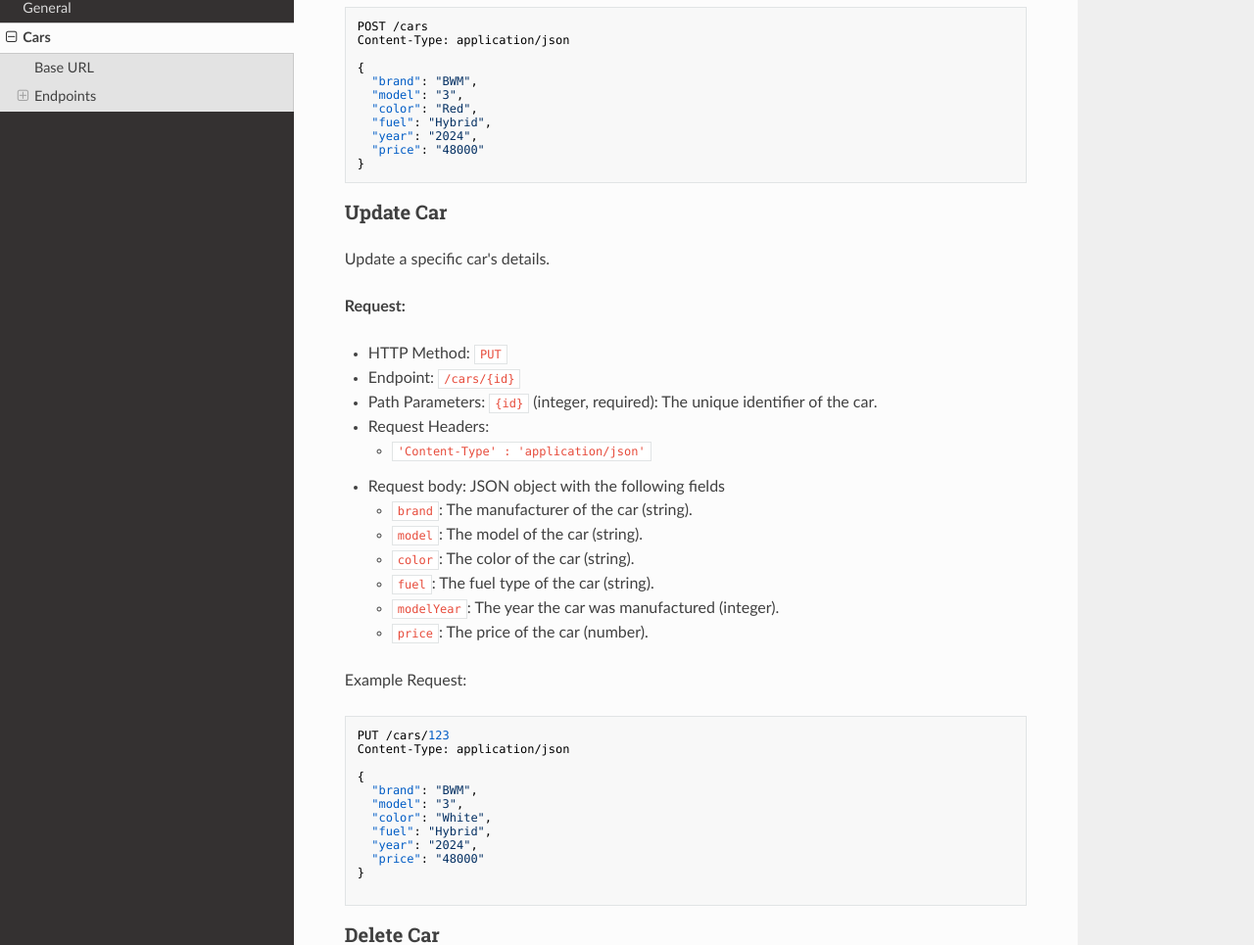
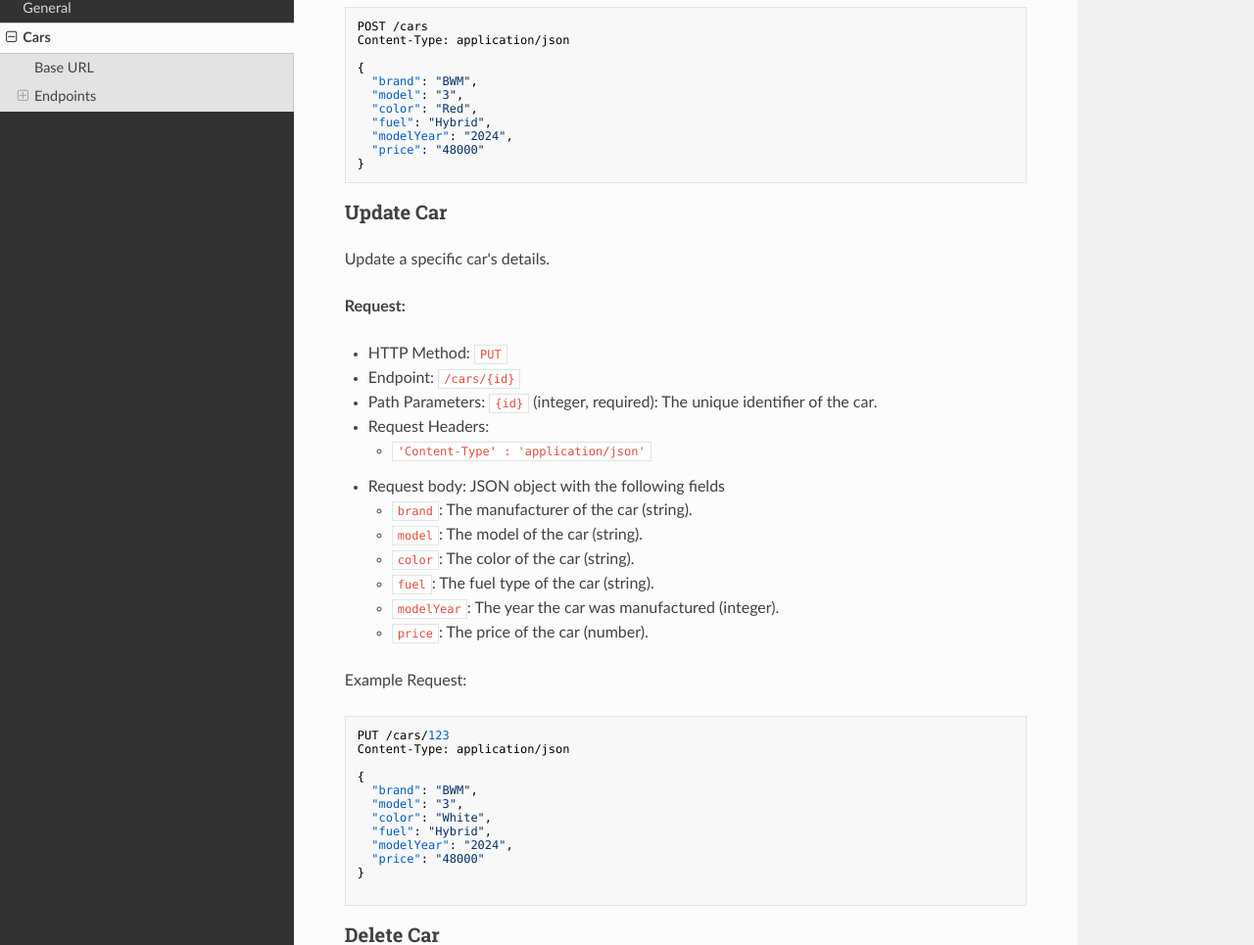
Before and after one commit to juhahinkula/carshopdocs, an MkDocs documentation site: the page built from docs/cars.md, in a window 1280 px wide and 1400 px high, scrolled down 2437 px. Shown: the part 128-1093 px from the top of the window at 98% size. Built offline with MkDocs 1.6.1, drawn with Linux system fonts in a browser that asks for light colours; nearby versions of some CDN libraries; a script that is not in the unit is left out.

Commit message:
year -> modelYear

````diff
--- a/docs/cars.md
+++ b/docs/cars.md
@@ -116,7 +116,7 @@ Content-Type: application/json
   "model": "3",
   "color": "Red",
   "fuel": "Hybrid",
-  "year": "2024",
+  "modelYear": "2024",
   "price": "48000"
 }
 ```
@@ -150,7 +150,7 @@ Content-Type: application/json
   "model": "3",
   "color": "White",
   "fuel": "Hybrid",
-  "year": "2024",
+  "modelYear": "2024",
   "price": "48000"
 }
 
````
Also changed, not shown: site/cars/index.html, site/index.html, site/search/search_index.json, 1 other file.
